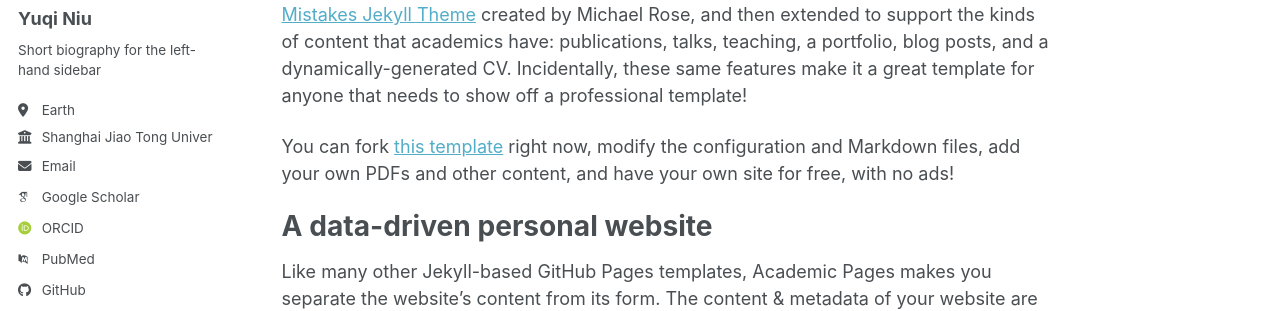
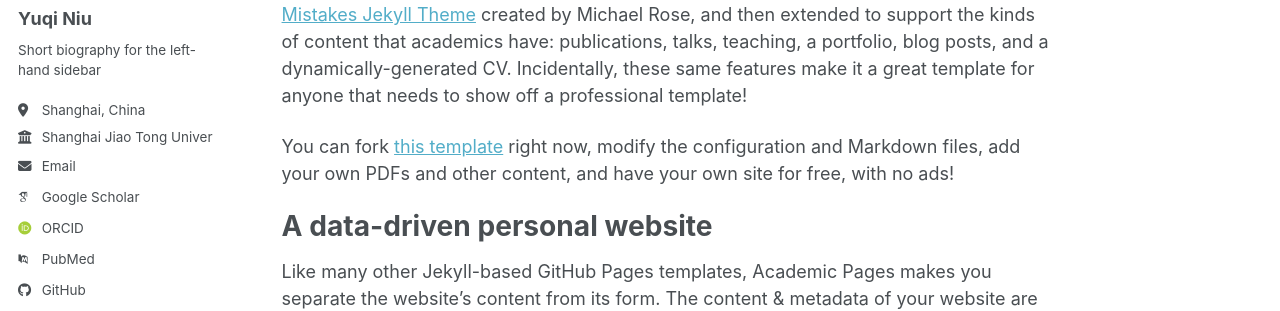
Before and after one commit to Yuqi-Niu/Yuqi-Niu.github.io, a Jekyll site: the page built from _pages/about.md, in a window 1280 px wide. Shown: the part 278-589 px from the top of the page. Built offline with Jekyll 4.4.1, drawn with Linux system fonts in a browser that asks for light colours; some web fonts are replaced; a script bundle is joined from its source files by our own code; library files that are not in the unit come from our copies.

Commit message:
Update _config.yml

```diff
--- a/_config.yml
+++ b/_config.yml
@@ -27,7 +27,7 @@ author:
   name             : "Yuqi Niu"
   pronouns         : # example: "she/her"
   bio              : "Short biography for the left-hand sidebar"
-  location         : "Earth"
+  location         : "Shanghai, China"
   employer         : "Shanghai Jiao Tong University"
   uri              : # URL
   email            : "niuyuqi@sjtu.edu.cn"
```
